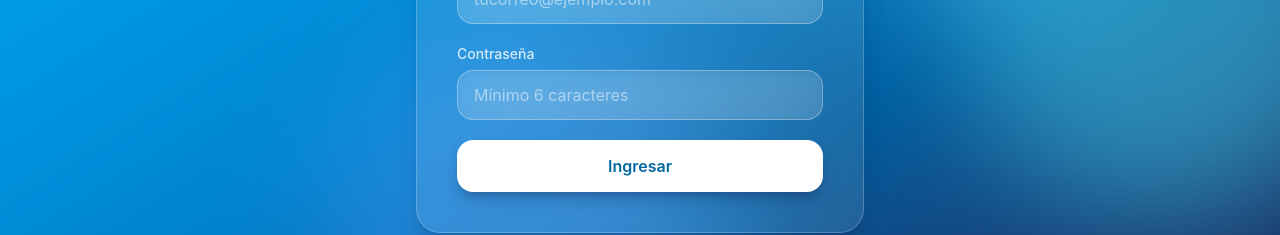
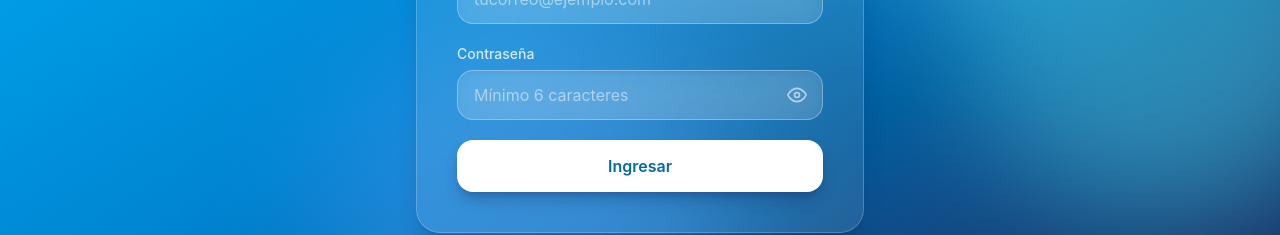
Before and after one commit to Samuel-Urrego/Capacitaciones-SST, a React (Vite) app: page /login in a window 1280 px wide. Shown: the part 459-694 px from the top of the page. Built offline with nearby package versions, Linux system fonts and the light colour scheme; no server answers.

Commit message:
feat: show/hide password toggle on login

```diff
--- a/src/components/ui.jsx
+++ b/src/components/ui.jsx
@@ -143,6 +143,42 @@ export function IconStop({ className = 'h-5 w-5' }) {
   )
 }
 
+export function IconEye({ className = 'h-5 w-5' }) {
+  return (
+    <svg
+      viewBox="0 0 24 24"
+      fill="none"
+      stroke="currentColor"
+      strokeWidth="2"
+      strokeLinecap="round"
+      strokeLinejoin="round"
+      className={className}
+    >
+      <path d="M1 12s4-8 11-8 11 8 11 8-4 8-11 8-11-8-11-8z" />
+      <circle cx="12" cy="12" r="3" />
+    </svg>
+  )
+}
+
+export function IconEyeOff({ className = 'h-5 w-5' }) {
+  return (
+    <svg
+      viewBox="0 0 24 24"
+      fill="none"
+      stroke="currentColor"
+      strokeWidth="2"
+      strokeLinecap="round"
+      strokeLinejoin="round"
+      className={className}
+    >
+      <path d="M17.94 17.94A10.07 10.07 0 0 1 12 20c-7 0-11-8-11-8a18.45 18.45 0 0 1 5.06-5.94" />
+      <path d="M9.9 4.24A9.12 9.12 0 0 1 12 4c7 0 11 8 11 8a18.5 18.5 0 0 1-2.16 3.19" />
+      <path d="M14.12 14.12a3 3 0 1 1-4.24-4.24" />
+      <line x1="1" y1="1" x2="23" y2="23" />
+    </svg>
+  )
+}
+
 export function IconCheck({ className = 'h-5 w-5' }) {
   return (
     <svg
--- a/src/pages/LoginPage.jsx
+++ b/src/pages/LoginPage.jsx
@@ -2,7 +2,14 @@ import { useState } from 'react'
 import { Navigate, useNavigate } from 'react-router-dom'
 import { supabase } from '../lib/supabaseClient'
 import { useAuth } from '../lib/auth'
-import { Button, Card, IconShield, Input } from '../components/ui'
+import {
+  Button,
+  Card,
+  IconEye,
+  IconEyeOff,
+  IconShield,
+  Input,
+} from '../components/ui'
 
 export default function LoginPage() {
   const navigate = useNavigate()
@@ -12,6 +19,7 @@ export default function LoginPage() {
   const [email, setEmail] = useState('')
   const [password, setPassword] = useState('')
   const [fullName, setFullName] = useState('')
+  const [showPassword, setShowPassword] = useState(false)
   const [error, setError] = useState(null)
   const [message, setMessage] = useState(null)
   const [submitting, setSubmitting] = useState(false)
@@ -132,9 +140,10 @@ export default function LoginPage() {
             >
               Contraseña
             </label>
+            <div className="relative">
               <Input
                 id="password"
-              type="password"
+                type={showPassword ? 'text' : 'password'}
                 value={password}
                 onChange={(e) => setPassword(e.target.value)}
                 placeholder="Mínimo 6 caracteres"
@@ -143,7 +152,21 @@ export default function LoginPage() {
                 }
                 minLength={6}
                 required
+                className="pr-12"
               />
+              <button
+                type="button"
+                onClick={() => setShowPassword((v) => !v)}
+                className="absolute right-3 top-1/2 -translate-y-1/2 rounded-full p-1 text-white/60 transition hover:text-white"
+                aria-label={showPassword ? 'Ocultar contraseña' : 'Mostrar contraseña'}
+              >
+                {showPassword ? (
+                  <IconEyeOff className="h-5 w-5" />
+                ) : (
+                  <IconEye className="h-5 w-5" />
+                )}
+              </button>
+            </div>
           </div>
 
           {error && (
```
Lines whose indentation alone changed are shown as unchanged.
